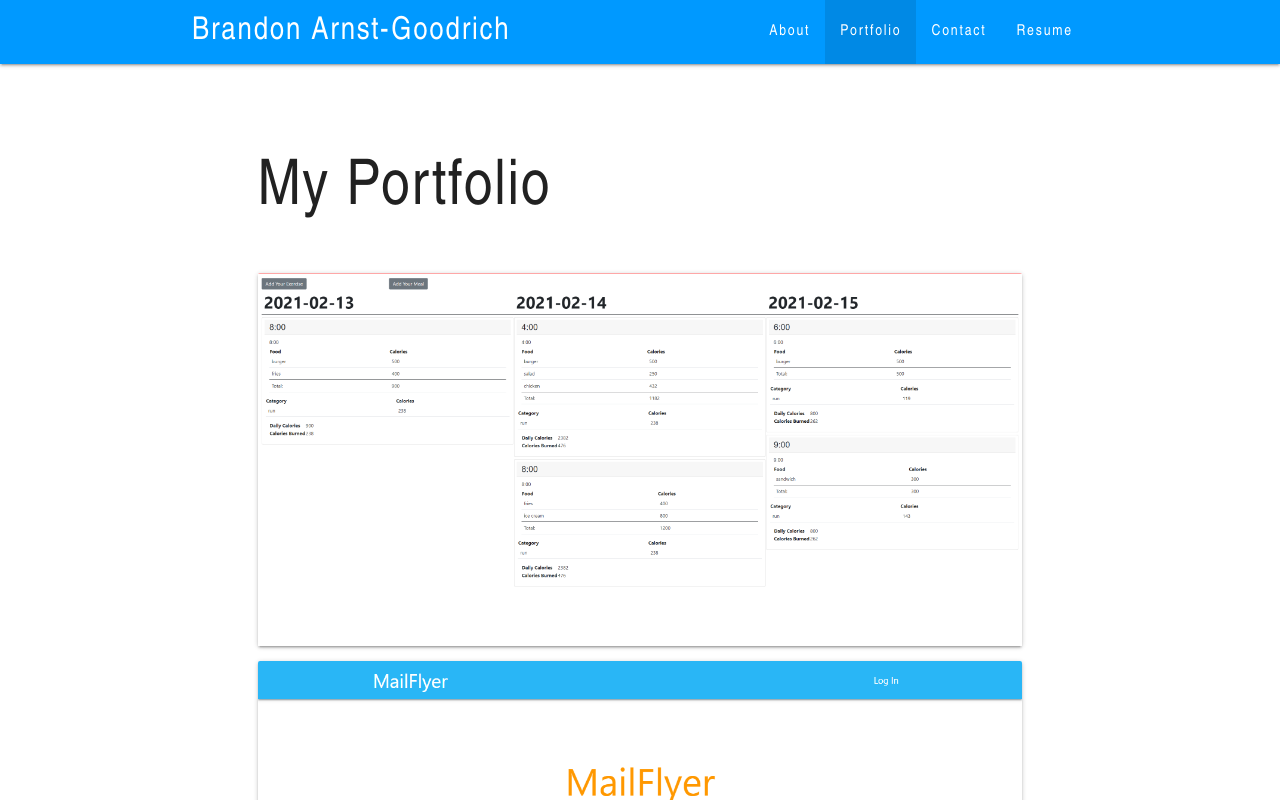
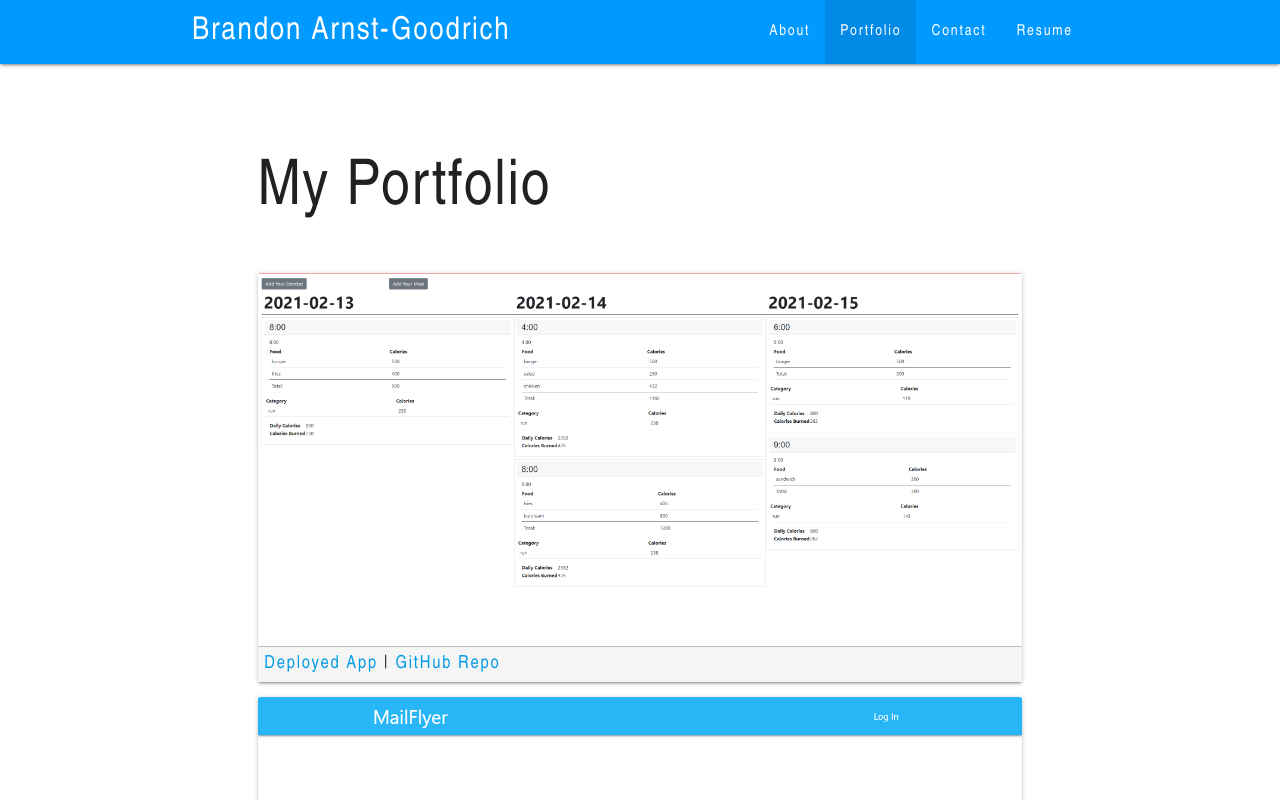
Before and after one commit to BrandonAG/my-portfolio, a React (Create React App) app: page / in a window 1280 px wide. Both pictures are taken after a click on the link "Portfolio". Shown: the top 800 px of the page. Built offline with nearby package versions, Linux system fonts and the light colour scheme.

Commit message:
added repo and deployed links for projects, added email to contacts page

```diff
--- a/src/assets/materialize/custom.css
+++ b/src/assets/materialize/custom.css
@@ -82,3 +82,9 @@ nav {
   height: 40px;
   padding-right: 20px;
 }
+
+.proj-links {
+  padding: 0.3vw 0.5vw;
+  border-top: 1px solid #c0c0c0;
+  background-color: #f5f5f5;
+}
--- a/src/components/Contact/index.js
+++ b/src/components/Contact/index.js
@@ -12,6 +12,7 @@ function ContactForm() {
       <h1 data-testid="h1tag">Connect with me</h1>
       <a href="https://www.linkedin.com/in/brandon-arnst-goodrich" target="_blank"><img src={linkedInLogo} className="logo" alt="LinkedIn Logo" /></a>
       <a href="https://github.com/BrandonAG" target="_blank"><img src={gitHubLogo} className="my-2, logo" alt="GitHub Logo" /></a>
+      <p><a href="mailto:brandon.arnstgoodrich@gmail.com">brandon.arnstgoodrich@gmail.com</a></p>
     </section>
   );
 }
--- a/src/components/Portfolio/index.js
+++ b/src/components/Portfolio/index.js
@@ -8,32 +8,38 @@ import runBuddyImage from '../../assets/portfolio-images/run-buddy.png';
 
 const projects = [
   {
-    link: "https://github.com/patrickmklee/AverageJoeFitness",
+    link: "https://mysterious-crag-12899.herokuapp.com/",
+    repo: "https://github.com/patrickmklee/AverageJoeFitness",
     img: averageJoeImage,
     alt: "Average Joe's Fitness",
   },
   {
     link: "https://mailflyer.herokuapp.com/",
+    repo: "https://github.com/haydenkd/MailFlyer",
     img: mailFlyerImage,
     alt: "Mail Flyer",
   },
   {
     link: "https://boiling-journey-97325.herokuapp.com/",
+    repo: "https://github.com/BrandonAG/book-quest",
     img: bookSearchImage,
     alt: "Google Book Search",
   },
   {
     link: "https://jaderiver62.github.io/safe-passage/",
+    repo: "https://github.com/jaderiver62/safe-passage",
     img: safePassageImage,
     alt: "Safe Passage",
   },
   {
     link: "https://brandonag.github.io/horiseon/",
+    repo: "https://github.com/BrandonAG/horiseon",
     img: horiseonImage,
     alt: "Horiseon",
   },
   {
     link: "https://brandonag.github.io/run-buddy/",
+    repo: "https://github.com/BrandonAG/run-buddy",
     img: runBuddyImage,
     alt: "Run Buddy",
   },
@@ -53,6 +59,9 @@ function Portfolio() {
                   <img width="305" height="229" src={project.img} class="responsive-img" alt={project.name} loading="lazy" title={project.name} />
                   <span class="card-title">{project.name}</span>
                 </a>
+                <div className="proj-links">
+                  <a href={project.link} target="_blank">Deployed App</a> | <a href={project.repo} target="_blank">GitHub Repo</a>
+                </div>
               </div>
             </div>
           </div>
```
